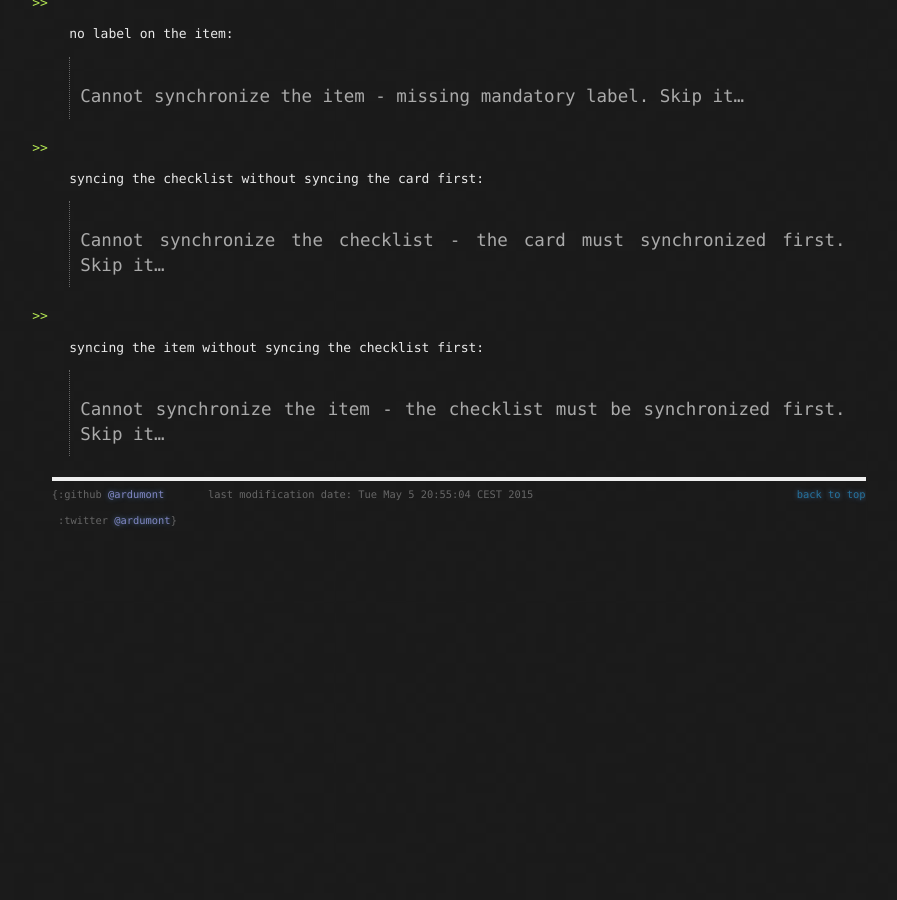
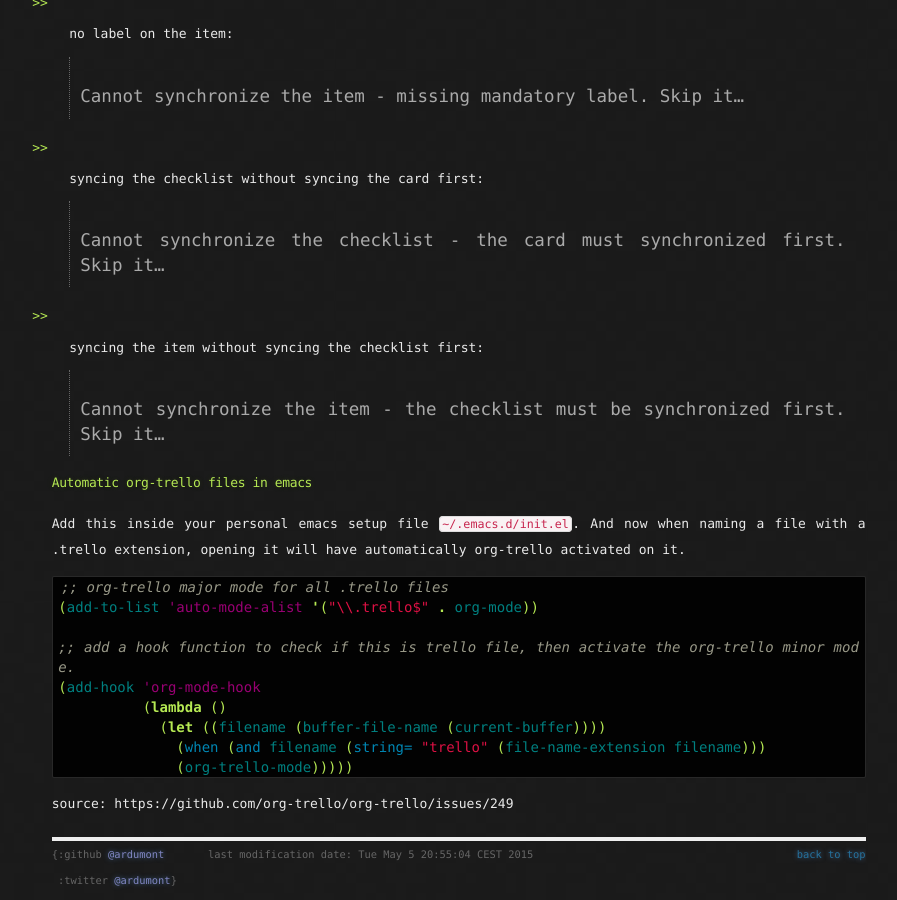
Before and after one commit to org-trello/org-trello.github.io, a Jekyll site: the page built from usage.md, in a window 1280 px wide and 900 px high, scrolled down 4718 px. Shown: the whole window, without its empty margins (197-1094 px from the left). Built offline with Jekyll 4.4.1, drawn with Linux system fonts in a browser that asks for light colours; nearby versions of some CDN libraries; library files that are not in the unit come from our copies; Markdown is read by kramdown in place of the engine named in the settings; before the commit the page ends 5258 px from its top, so only the background shows below that; some of the changed text lies outside the part shown.

Commit message:
Add some new use case about automatic org-trello activation

````diff
--- a/usage.md
+++ b/usage.md
@@ -233,3 +233,21 @@ org-trello can display the following possible error messages:
 - syncing the item without syncing the checklist first:
 
     > Cannot synchronize the item - the checklist must be synchronized first. Skip it...
+
+### Automatic org-trello files in emacs
+
+Add this inside your personal emacs setup file `~/.emacs.d/init.el`.
+And now when naming a file with a .trello extension, opening it will have automatically org-trello activated on it.
+
+```lisp
+;; org-trello major mode for all .trello files
+(add-to-list 'auto-mode-alist '("\\.trello$" . org-mode))
+
+;; add a hook function to check if this is trello file, then activate the org-trello minor mode.
+(add-hook 'org-mode-hook
+          (lambda ()
+            (let ((filename (buffer-file-name (current-buffer))))
+              (when (and filename (string= "trello" (file-name-extension filename)))
+              (org-trello-mode)))))
+```
+source: https://github.com/org-trello/org-trello/issues/249
````
Also changed, not shown: other parts of usage.md (+1 -1 lines).
